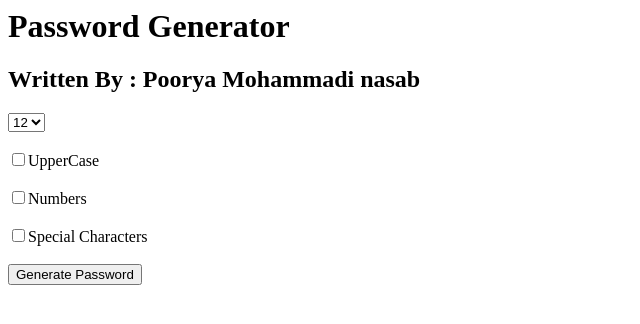
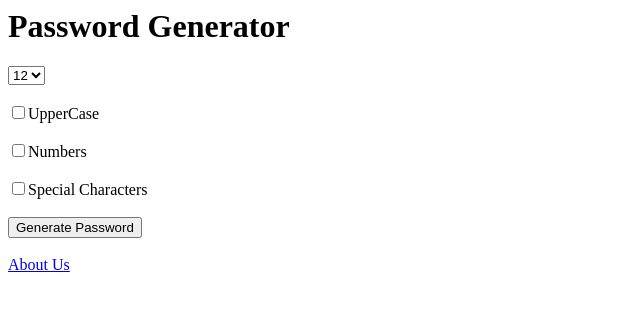
Before and after one commit to Pooryamn/Django_PassGenerator, a Django app: page / in a window 1280 px wide. Shown: the top 324 px of the page, without its empty margins (0-640 px from the left). Run offline with Django 3.2, Linux system fonts and the light colour scheme.

Commit message:
some little changes

```diff
--- a/Generator/templates/generator/home.html
+++ b/Generator/templates/generator/home.html
@@ -1,5 +1,4 @@
 <h1>Password Generator</h1>
-<h2>Written By : Poorya Mohammadi nasab</h2>
 
 <form action="{% url 'password' %}">
     <select name="length">
@@ -35,4 +34,9 @@
 
     <input type="Submit" value="Generate Password">
 
+    <br>
+    <br>
+
+    <a href="{% url 'info' %}">About Us</a>
+
 </form>
```
